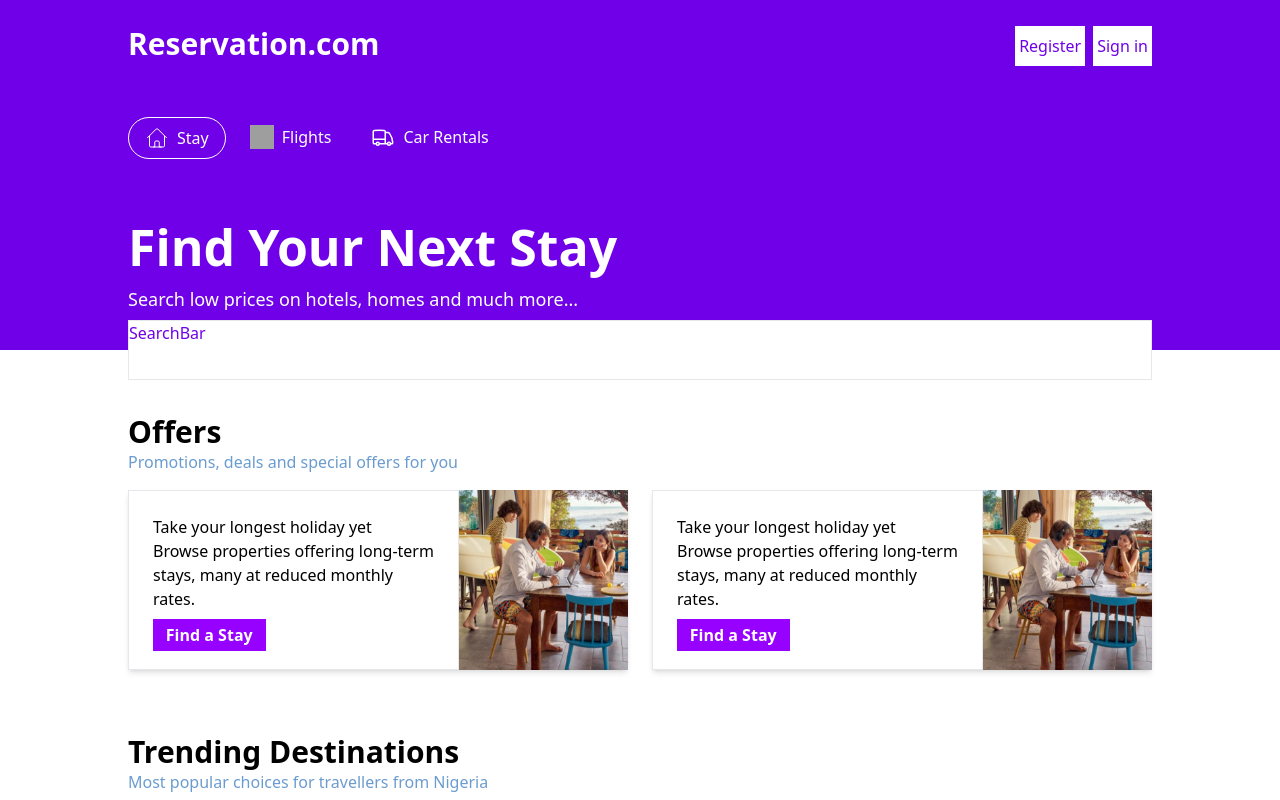
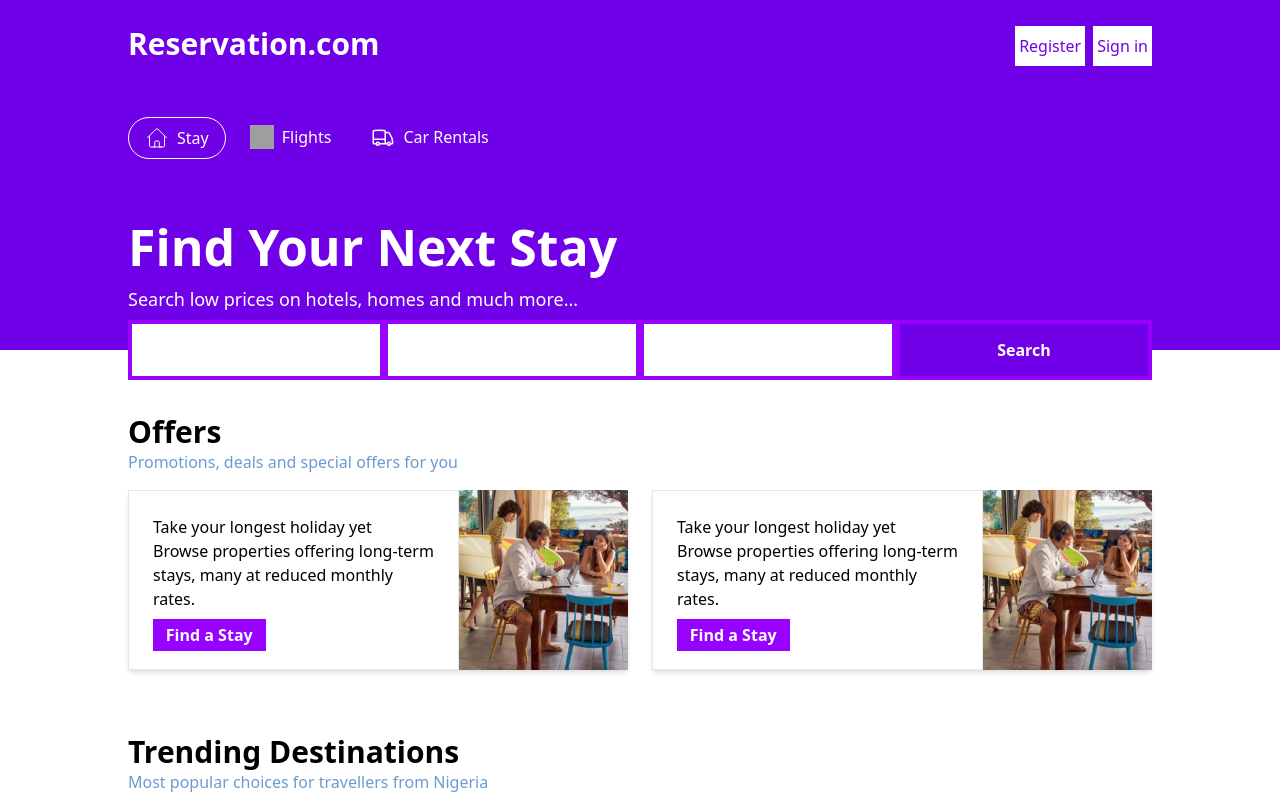
Before and after one commit to Pave-Technologies-Ltd/reservation, a React (Vite) app: page / in a window 1280 px wide. Shown: the top 800 px of the page. Built offline with nearby package versions, Linux system fonts and the light colour scheme; grey boxes are pictures that could not be loaded.

Commit message:
creation of searchResults component

```diff
--- a/src/Components/Home/SearchBar.tsx
+++ b/src/Components/Home/SearchBar.tsx
@@ -1,9 +1,32 @@
+import { useNavigate } from "react-router-dom";
 
 
 const SearchBar = () => {
+  const navigate = useNavigate()
   return (
-    <div className=" text-background absolute left-0 top-[320px] md:px-[10%] px-[5%] w-[100%] z-1 h-[60px]">
-      <div className="bg-white border h-full">SearchBar</div>
+    <div className=" text-background absolute left-0 top-[320px] md:px-[10%] px-[5%] w-[100%]  h-[60px] ">
+      <div className=" flex md:flex-nowrap flex-wrap h-full">
+        <input
+          type="text"
+          className=" border-4 border-lightbackground h-full md:w-[25%] w-[100%] outline-none"
+        />
+        <input
+          type="text"
+          className=" border-4 border-lightbackground h-full md:w-[25%] w-[100%] outline-none"
+        />
+        <input
+          type="text"
+          className=" border-4 border-lightbackground h-full outline-none md:w-[25%] w-[100%]"
+        />
+        <button
+          onClick={() => {
+            navigate("/searchresults");
+          }}
+          className="md:w-[25%] w-[100%] border-4 border-lightbackground h-full bg-background hover:bg-lightbackground text-white font-bold"
+        >
+          Search
+        </button>
+      </div>
     </div>
   );
 };
--- a/src/Screens/Home.tsx
+++ b/src/Screens/Home.tsx
@@ -15,7 +15,7 @@ const Home = () => {
       <HomeJumbotron />
       <SearchBar />
       {/* Offers */}
-      <div className="md:px-[10%] px-[5%] mt-[5%]">
+      <div className="md:px-[10%] px-[5%] md:mt-[5%] mt-[20%]">
         <h1 className="text-3xl font-semibold">Offers</h1>
         <h6 className="text-md text-[#6b9ccf]">
           Promotions, deals and special offers for you
--- a/src/Screens/index.ts
+++ b/src/Screens/index.ts
@@ -1,3 +1,4 @@
+
 
 export { default as Home } from "./Home";
 export { default as Layout } from "./Layout";
@@ -5,3 +6,4 @@ export { default as Stays } from "./Stays";
 export { default as Contact } from "./Contact";
 
 export { default as Login } from "./Auth/Login";
+export { default as SearchResults } from "./searchResults";
--- /dev/null
+++ b/src/Screens/searchResults.tsx
@@ -0,0 +1,23 @@
+import { useNavigate } from "react-router-dom";
+
+const SearchResults = () => {
+  const navigate = useNavigate();
+  return (
+    <div className=" w-full  flex flex-col">
+      <div
+        className="bg-background md:px-[10%] px-[5%] flex items-center h-[70px] cursor-pointer"
+        onClick={() => {
+          navigate("/");
+        }}
+      >
+        <div className="font-bold text-3xl text-white ">Reservation.com</div>
+      </div>
+      <div className="md:px-[10%] px-[5%] border mt-[5%] flex">
+        <div></div>
+        <div></div>
+      </div>
+    </div>
+  );
+};
+
+export default SearchResults;
--- /dev/null
+++ b/src/mock/Properties.ts
@@ -0,0 +1,21 @@
+const Properties: {
+  propertyName: string;
+  breakfastIncluded: boolean;
+  price: string;
+  thumbnail: string;
+  freeCancelation: boolean;
+  roomsLeft: number;
+  review:number
+}[] = [
+  {
+    propertyName: "",
+    breakfastIncluded: true,
+    price: "",
+    thumbnail: "",
+    freeCancelation: true,
+    roomsLeft: 0,
+    review: 8.3,
+  },
+];
+
+export default Properties;
--- a/src/routes/routes.tsx
+++ b/src/routes/routes.tsx
@@ -3,7 +3,7 @@ import {
   createRoutesFromElements,
   Route,
 } from "react-router-dom";
-import { Contact, Home, Layout, Login, Stays } from "../Screens";
+import { Contact, Home, Layout, Login, SearchResults, Stays } from "../Screens";
 
 export const router = createBrowserRouter(
   createRoutesFromElements(
@@ -13,6 +13,7 @@ export const router = createBrowserRouter(
       <Route path="/stay" element={<Stays />} />
 
       <Route path="/sign-in" element={<Login />} />
+      <Route path="/searchresults" element={<SearchResults />} />
     </Route>
   )
 );
```
